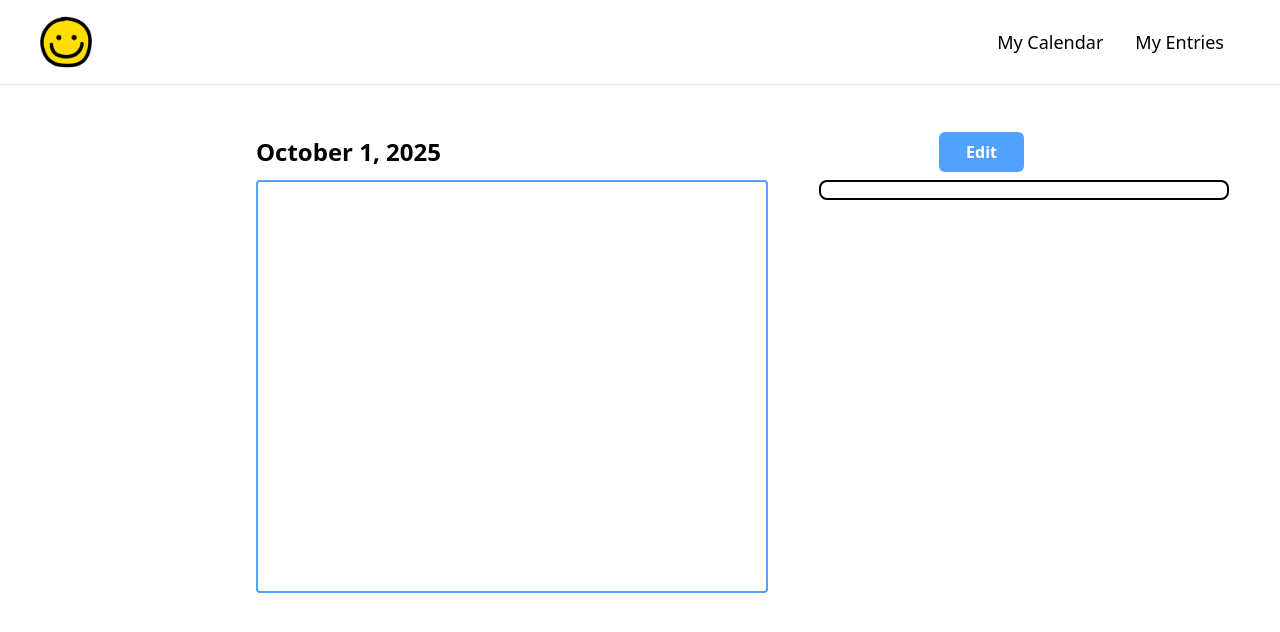
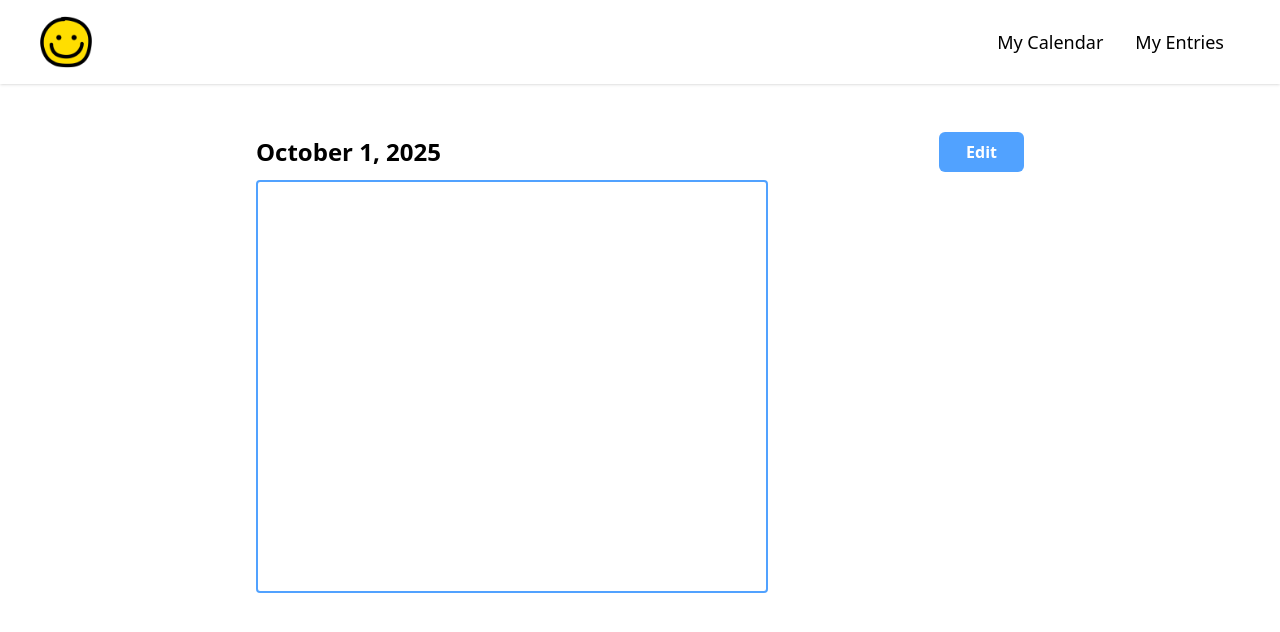
Before and after one commit to wenfeilin/linwenfe-indiv-proj, a React (Vite) app in the folder client/: page /entry/2025/10/1 in a window 1280 px wide. Shown: the top 632 px of the page. Built offline with nearby package versions, Linux system fonts and the light colour scheme; no server answers; sample sign-in values are in the browser's storage.

Commit message:
Fix saved and song indicator grouping styling

```diff
--- a/client/src/components/Music/SongSelection.tsx
+++ b/client/src/components/Music/SongSelection.tsx
@@ -105,6 +105,7 @@ function SongSelection({
   // Indicators of what song is saved and what is selected.
   let savedSongComponent;
   let selectedSongComponent;
+  let songIndicatorsComponent; // grouped saved and selected song components
 
   // If this entry doesn't have an associated song or isn't trying to add a song selection, don't display anything for the song component.
   if (!songSelection || !isAddSongBtnActive) { // I FEEL LIKE I DON'T NEED "!songSelection"; GET RID OF LATER.
@@ -113,6 +114,7 @@ function SongSelection({
     songNotesComponent = null;
     loginBtnComponent = null;
 
+    songIndicatorsComponent = null;
     savedSongComponent = null;
     selectedSongComponent = null;
   }
@@ -136,6 +138,13 @@ function SongSelection({
   if (isEditing && isAddSongBtnActive) {
     savedSongComponent = <SavedSongIndicator savedSongSelection={savedSongSelection}/>;
     selectedSongComponent = <SelectedSongIndicator songSelection={songSelection}/>;
+
+    songIndicatorsComponent = (
+      <div className="border-2 rounded-lg p-2 flex flex-col gap-2 mb-2">
+        {savedSongComponent}
+        {selectedSongComponent}
+      </div>
+    )
   }
 
   // If the entry has a song selection or a song is being added to the entry, display the login button (when necessary) -- since song-related elements require Spotify access.
@@ -238,10 +247,7 @@ function SongSelection({
         <div>
           {searchFormComponent}
           {playerComponent}
-          <div className="border-2 rounded-lg p-2 flex flex-col gap-2 mb-2">
-            {savedSongComponent}
-            {selectedSongComponent}
-          </div>
+          {songIndicatorsComponent}
           {songNotesComponent}
         </div> :
         loginBtnComponent
```
